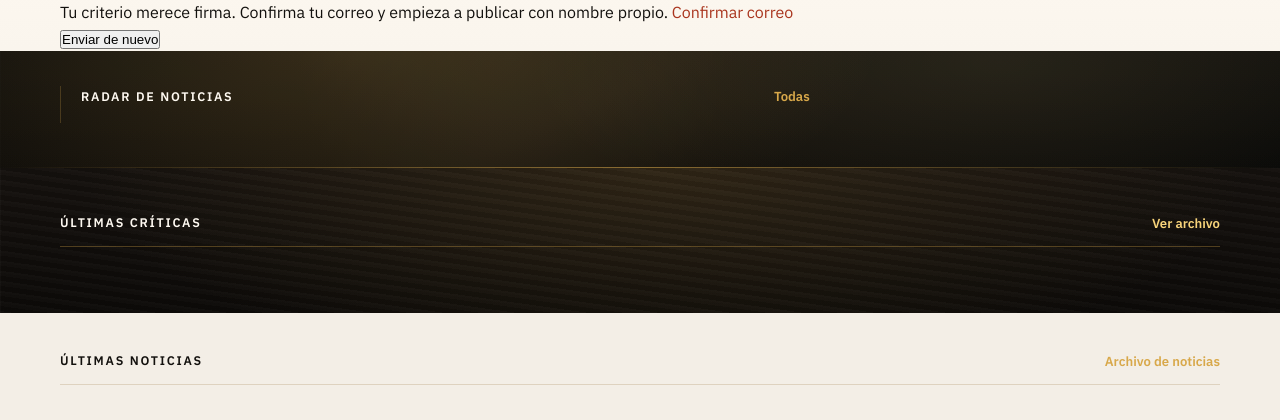
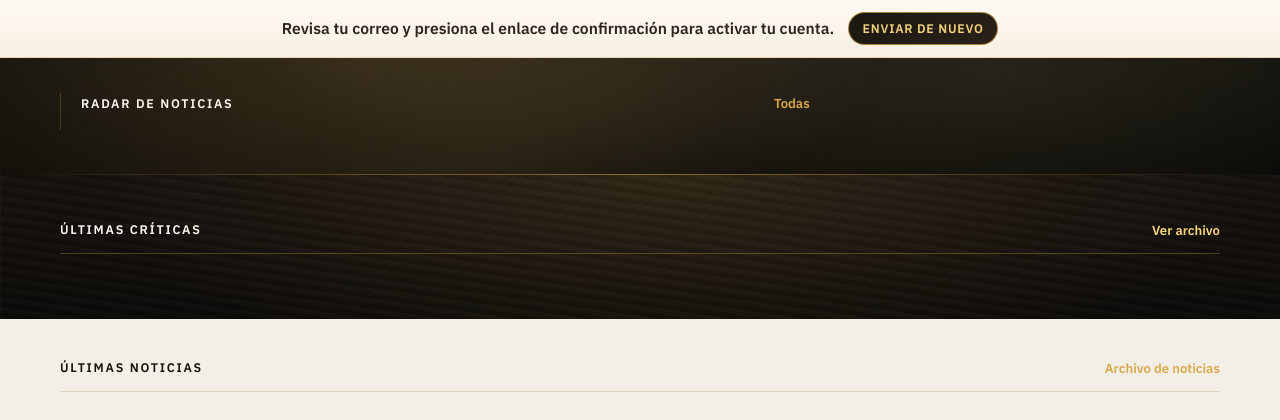
Before and after one commit to ronaldlobosm/adcritic-v4, a Flask app: page /es/ in a window 1280 px wide. Shown: the part 61-481 px from the top of the page. Run offline with Flask 3, Linux system fonts and the light colour scheme; the visitor is signed in with stand-in values (Sample User, id 1); data that the repository does not hold is empty; some libraries are stand-ins or nearby versions.

Commit message:
Fix email verification flow and banner

```diff
--- a/app/routes/auth.py
+++ b/app/routes/auth.py
@@ -69,6 +69,7 @@ UI = {
         "err_avatar":        "No se pudo subir la imagen.",
         "ok_registered_free": "¡Cuenta creada! Bienvenido a AdCritic.",
         "ok_registered_gold": "¡Cuenta creada! Ahora elige tu plan Gold.",
+        "err_verify_email_send": "La cuenta se creó, pero no pudimos enviar el correo de confirmación. Usa Reenviar correo o avísanos si vuelve a fallar.",
         # Email verification
         "verify_title":       "Verifica tu correo",
         "verify_instruction": "Ingresa el código de 6 dígitos que enviamos a tu correo electrónico.",
@@ -147,6 +148,7 @@ UI = {
         "err_avatar":        "Could not upload the image.",
         "ok_registered_free": "Account created! Welcome to AdCritic.",
         "ok_registered_gold": "Account created! Now choose your Gold plan.",
+        "err_verify_email_send": "The account was created, but we could not send the confirmation email. Use Resend email or contact us if it keeps failing.",
         # Email verification
         "verify_title":       "Verify your email",
         "verify_instruction": "Enter the 6-digit code we sent to your email address.",
@@ -298,17 +300,21 @@ def _handle_register_step2(lang):
             db.session.commit()
             login_user(user)
 
-            # Send verification email (non-blocking — failure is logged, not fatal)
-            send_verification_email(user, lang)
+            # Send verification email immediately. Account creation still succeeds if SMTP is down.
+            email_ok, _email_err = send_verification_email(user, lang)
 
             # Clear signup session keys
             session.pop("signup_intent", None)
             session.pop("signup_lang", None)
 
             if intent == "gold":
+                if not email_ok:
+                    flash(ui["err_verify_email_send"], "error")
                 flash(ui["ok_registered_gold"], "success")
                 return redirect(_membership_url(lang))
             else:
+                if not email_ok:
+                    flash(ui["err_verify_email_send"], "error")
                 flash(ui["ok_registered_free"], "success")
                 return redirect(_account_url(lang))
 
@@ -446,7 +452,7 @@ def _handle_resend(lang):
     else:
         flash(ui["err_resend"], "error")
 
-    return redirect(_verify_page_url(lang))
+    return redirect(request.referrer or _account_url(lang))
 
 
 @auth.route("/es/cuenta/reenviar-verificacion", methods=["POST"])
--- a/app/static/css/main.css
+++ b/app/static/css/main.css
@@ -731,6 +731,58 @@ a:hover { text-decoration: underline; }
 /* ============================================================
    FLASH MESSAGES
    ============================================================ */
+.verify-banner {
+  background:
+    linear-gradient(180deg, rgba(255,250,242,.98), rgba(246,239,226,.98));
+  border-bottom: 1px solid rgba(181,138,59,.32);
+  box-shadow: 0 10px 24px rgba(18,16,13,.05);
+}
+.verify-banner__inner {
+  align-items: center;
+  display: flex;
+  flex-wrap: wrap;
+  gap: .65rem .85rem;
+  justify-content: center;
+  padding-block: .78rem;
+  text-align: center;
+}
+.verify-banner__text {
+  color: #2d261d;
+  font-size: .98rem;
+  font-weight: 700;
+  line-height: 1.35;
+}
+.verify-banner__link,
+.verify-banner__button {
+  align-items: center;
+  background:
+    linear-gradient(145deg, #1a1712, #2a2218);
+  border: 1px solid rgba(216,168,74,.72);
+  border-radius: 999px;
+  color: #f4d27b;
+  display: inline-flex;
+  font-family: var(--font-body);
+  font-size: .78rem;
+  font-weight: 900;
+  justify-content: center;
+  letter-spacing: .06em;
+  line-height: 1;
+  min-height: 2rem;
+  padding: .55rem .85rem;
+  text-transform: uppercase;
+}
+.verify-banner__link:hover,
+.verify-banner__button:hover {
+  border-color: rgba(255,226,143,.95);
+  color: #ffe28f;
+  text-decoration: none;
+}
+.verify-banner__form {
+  display: inline-flex;
+}
+.verify-banner__button {
+  cursor: pointer;
+}
 .flash-messages { padding-top: 1rem; }
 .flash {
   padding: .75rem 1rem;
@@ -1797,7 +1849,8 @@ a:hover { text-decoration: underline; }
 
 .form-group { display: flex; flex-direction: column; gap: .4rem; }
 .form-label { font-size: .85rem; font-weight: 600; color: var(--color-ink-2); }
-.form-input {
+.form-input,
+.form-textarea {
   padding: .6rem .85rem;
   border: 1px solid var(--color-border);
   border-radius: var(--radius);
@@ -1806,7 +1859,13 @@ a:hover { text-decoration: underline; }
   background: var(--color-bg);
   color: var(--color-ink);
 }
-.form-input:focus { outline: 2px solid var(--color-accent); outline-offset: 1px; border-color: transparent; }
+.form-textarea {
+  line-height: 1.55;
+  min-height: 6rem;
+  resize: vertical;
+}
+.form-input:focus,
+.form-textarea:focus { outline: 2px solid var(--color-accent); outline-offset: 1px; border-color: transparent; }
 
 .auth-btn {
   padding: .7rem 1.5rem;
--- a/app/templates/base.html
+++ b/app/templates/base.html
@@ -137,13 +137,9 @@
     <div class="verify-banner">
       <div class="container verify-banner__inner">
         <span class="verify-banner__text">
-          {% if lang == 'es' %}Tu criterio merece firma. Confirma tu correo y empieza a publicar con nombre propio.
-          {% else %}Your critique deserves a byline. Confirm your email and start publishing with your name.{% endif %}
+          {% if lang == 'es' %}Revisa tu correo y presiona el enlace de confirmación para activar tu cuenta.
+          {% else %}Check your inbox and press the confirmation link to activate your account.{% endif %}
         </span>
-        <a href="{{ url_for('auth.verify_page_es') if lang == 'es' else url_for('auth.verify_page_en') }}"
-           class="verify-banner__link">
-          {{ 'Confirmar correo' if lang == 'es' else 'Confirm email' }}
-        </a>
         <form method="post"
               action="{{ url_for('auth.resend_verification_es') if lang == 'es' else url_for('auth.resend_verification_en') }}"
               class="verify-banner__form">
```
